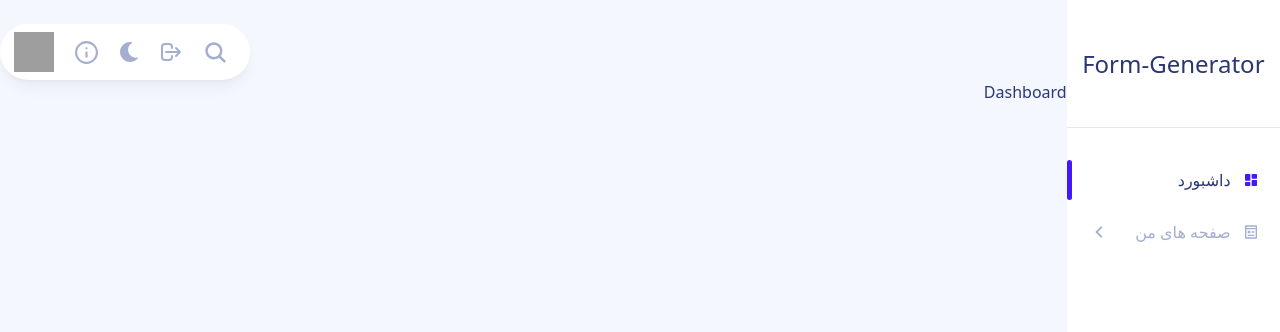
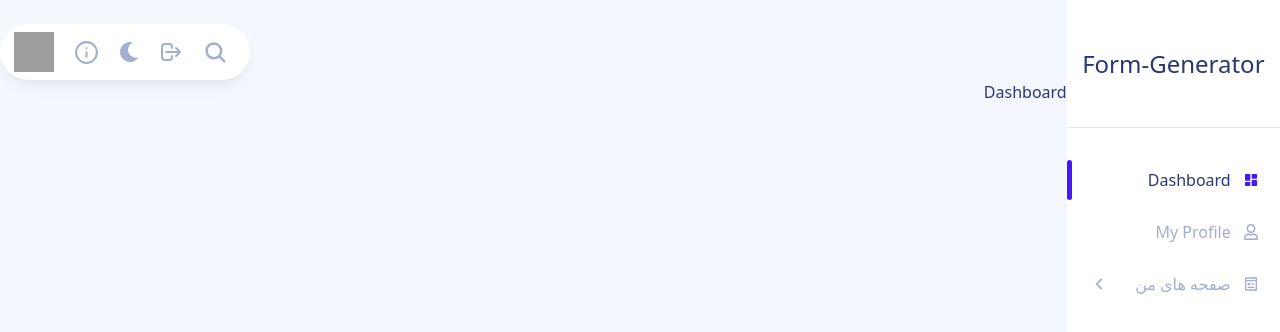
Before and after one commit to mbadangiz/blog-app, a React (Vite) app: page /profile/dashboard in a window 1280 px wide. Shown: the top 332 px of the page. Built offline with nearby package versions, Linux system fonts and the light colour scheme; sample sign-in values are in the browser's storage; grey boxes are pictures that could not be loaded.

Commit message:
feat: add my profile in menu navigation

```diff
--- a/src/layout/ProfileLayout/ProfileMenuNavigatoinObject.tsx
+++ b/src/layout/ProfileLayout/ProfileMenuNavigatoinObject.tsx
@@ -1,6 +1,7 @@
 import { BiSolidDashboard } from "react-icons/bi";
 import { GoDotFill } from "react-icons/go";
 import { RiPagesLine } from "react-icons/ri";
+import { FaRegUser } from "react-icons/fa";
 import { In_ProfileMenuItems } from "src/core/types/interfaces";
 
 const profileMenuObjects: In_ProfileMenuItems[] = [
@@ -8,10 +9,16 @@ const profileMenuObjects: In_ProfileMenuItems[] = [
     id: 1,
     icon: <BiSolidDashboard />,
     path: "/profile/dashboard",
-    title: "داشبورد",
+    title: "Dashboard",
   },
   {
     id: 2,
+    icon: <FaRegUser />,
+    path: "/profile/personal-info",
+    title: "My Profile",
+  },
+  {
+    id: 3,
     icon: <RiPagesLine />,
     path: "",
     title: "صفحه های من",
```
